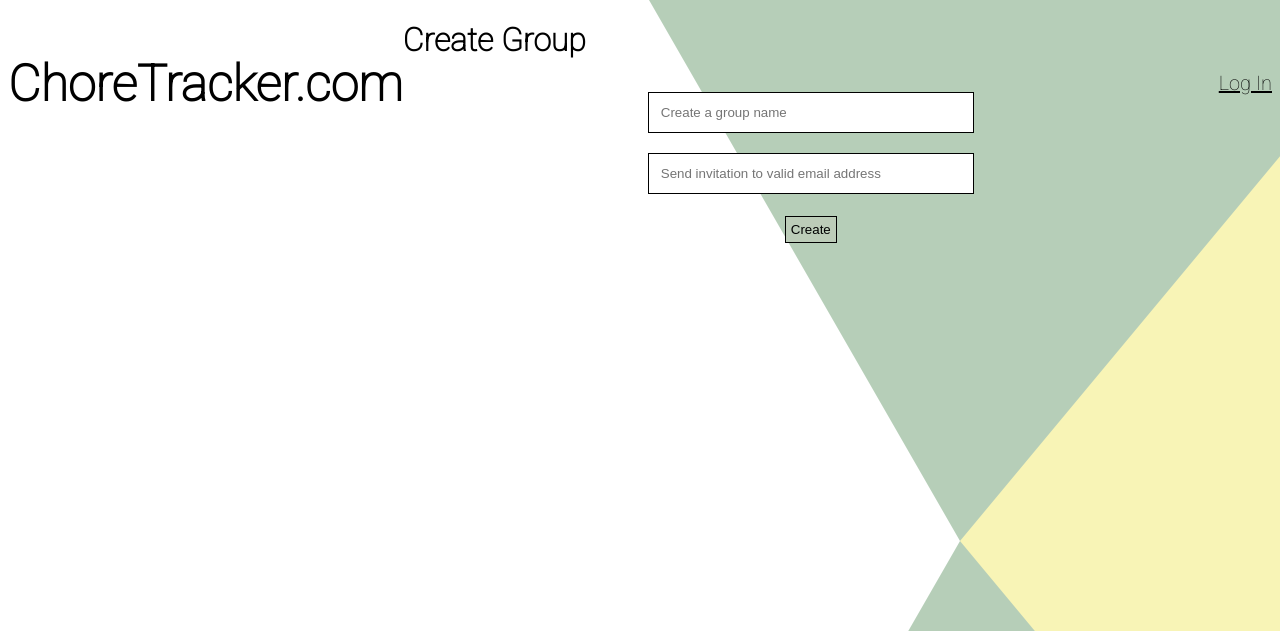
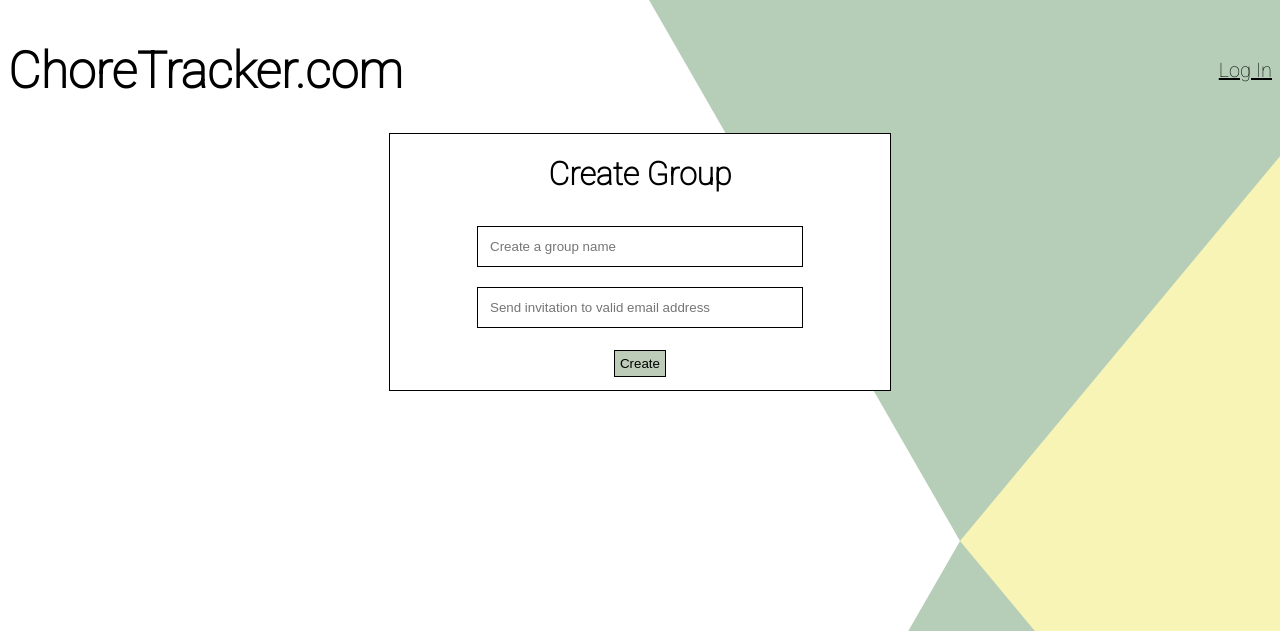
Before and after one commit to Risch1997/IIT-Project, a PHP site: page /create.php in a window 1280 px wide. Shown: the top 631 px of the page. Run offline with PHP 8.4, Linux system fonts and the light colour scheme.

Commit message:
Added css for create.php

```diff
--- a/style.css
+++ b/style.css
@@ -85,8 +85,20 @@ input[type=text], input[type=email], input[type=password]{
 	border-width: 1px;
 	width: 360px;
 	background: white;
+}
 
+#creategroupdiv{
+	margin: 0 auto;
+	padding: 0;
+	clear: both;
+	text-align: center;
+	border-style: solid;
+	border-color: black;
+	border-width: 1px;
+	width: 500px;
+	background: white;
 }
+
 a{
 	color: black;
 }
```
